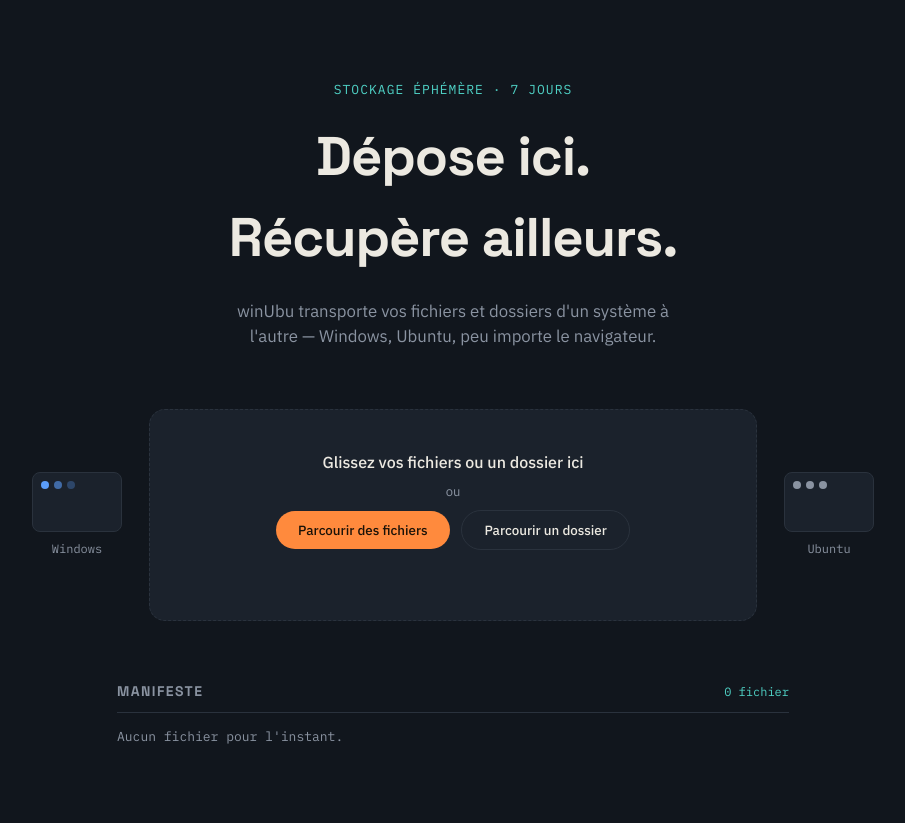
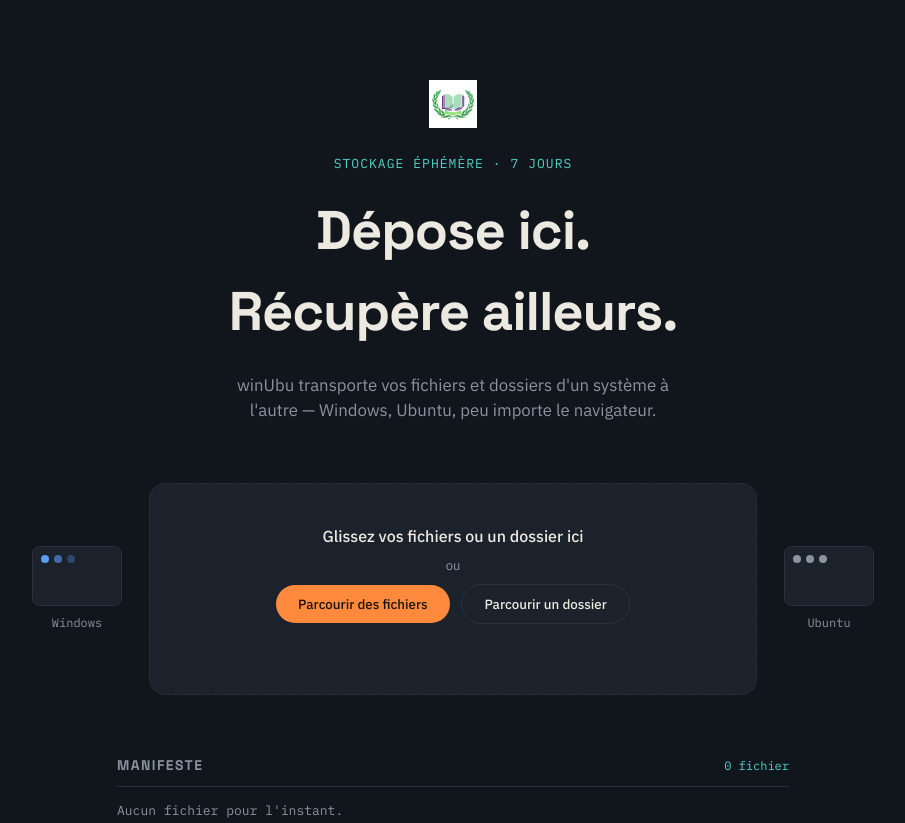
Before and after one commit to Mouhammad-sidy-Cisse/winUbu, a website: page public/index.html in a window 1280 px wide. Shown: the top 823 px of the page, without its empty margins (187-1092 px from the left). Drawn offline with Linux system fonts and the light colour scheme; no server answers.

Commit message:
ajout logo

```diff
--- a/public/index.html
+++ b/public/index.html
@@ -4,6 +4,7 @@
 <meta charset="UTF-8">
 <meta name="viewport" content="width=device-width, initial-scale=1">
 <title>winUbu — passerelle de fichiers</title>
+<link rel="icon" href="logo.png" type="image/png">
 <link rel="preconnect" href="https://fonts.googleapis.com">
 <link href="https://fonts.googleapis.com/css2?family=Space+Grotesk:wght@500;700&family=IBM+Plex+Sans:wght@400;500&family=IBM+Plex+Mono:wght@400;500&display=swap" rel="stylesheet">
 <link rel="stylesheet" href="style.css">
@@ -11,6 +12,7 @@
 <body>
 
   <header class="hero">
+    <img src="logo.png" alt="winUbu" class="logo">
     <p class="eyebrow">stockage éphémère · 7 jours</p>
     <h1>Dépose ici.<br>Récupère ailleurs.</h1>
     <p class="sub">winUbu transporte vos fichiers et dossiers d'un système à l'autre — Windows, Ubuntu, peu importe le navigateur.</p>
--- a/public/style.css
+++ b/public/style.css
@@ -24,6 +24,12 @@
 }
 
 h1, h2 { font-family: 'Space Grotesk', sans-serif; margin: 0; }
+
+.logo {
+  height: 48px;
+  width: auto;
+  margin-bottom: 20px;
+}
 
 .hero {
   max-width: 720px;
```
Also changed, not shown: public/logo.png (added).
